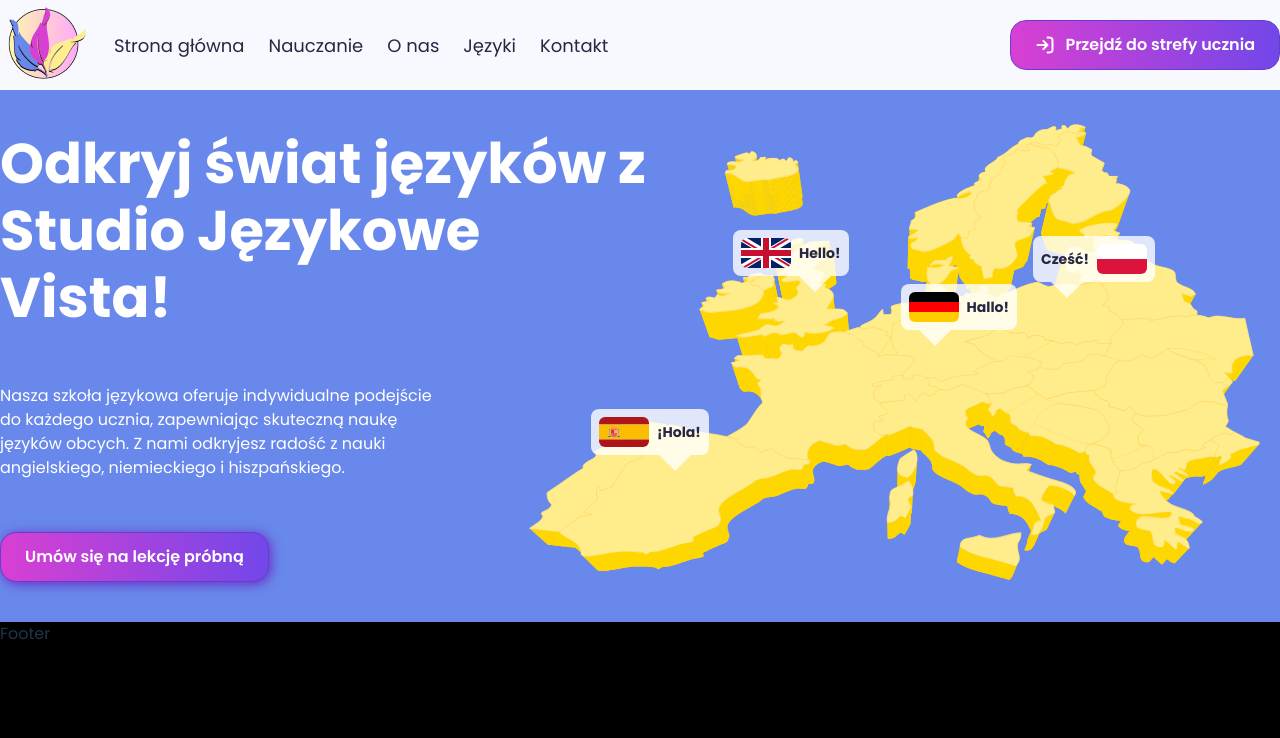
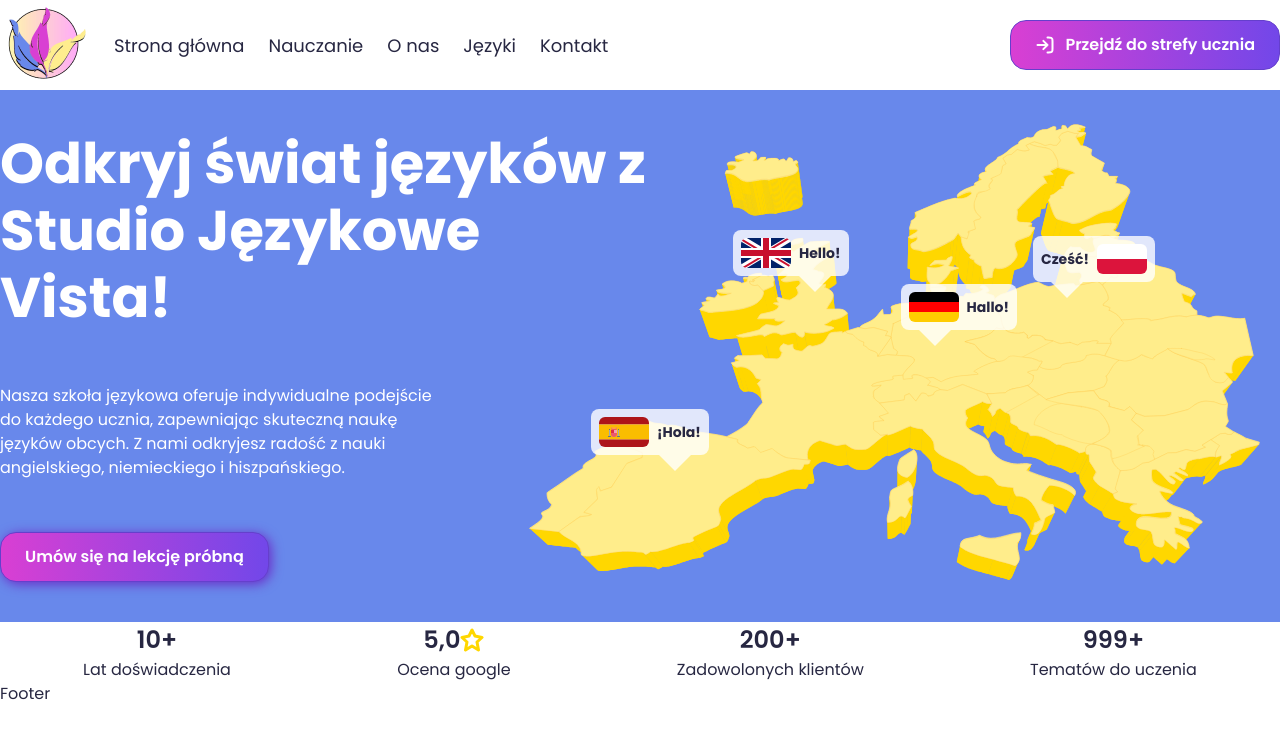
Before and after one commit to MatPaluch/studio-jezykowe-vista, a React (Vite) app: page / in a window 1280 px wide. Shown: the top 738 px of the page. Built offline with nearby package versions, Linux system fonts and the light colour scheme.

Commit message:
scoreboard update

```diff
--- a/src/components/Header/Header.module.css
+++ b/src/components/Header/Header.module.css
@@ -1,5 +1,5 @@
 .header {
-  background-color: GhostWhite;
+  background-color: var(--white);
 }
 
 .navigation {
@@ -39,9 +39,6 @@
 }
 
 .navList > li > a {
-  font-size: 18px;
-  line-height: 150%;
-  color: var(--onyx);
   transition: color 0.2s ease-in-out;
 }
 
--- a/src/components/Header/Header.tsx
+++ b/src/components/Header/Header.tsx
@@ -9,7 +9,7 @@ function Header() {
       <nav className={`${style.navigation}  container`}>
         <ul className={style.navList}>
           <li>
-            <Link to='/' className={style.homePageLink}>
+            <Link to='/'>
               <img
                 className={style.navLogo}
                 src={logo}
@@ -20,21 +20,29 @@ function Header() {
             </Link>
           </li>
           <li>
-            <Link to='/' className={style.homePageLink}>
+            <Link to='/' className='textMedium'>
               Strona główna
             </Link>
           </li>
           <li>
-            <a href='#learning'>Nauczanie</a>
+            <a href='#learning' className='textMedium'>
+              Nauczanie
+            </a>
           </li>
           <li>
-            <a href='#about'>O nas</a>
+            <a href='#about' className='textMedium'>
+              O nas
+            </a>
           </li>
           <li>
-            <a href='#language'>Języki</a>
+            <a href='#language' className='textMedium'>
+              Języki
+            </a>
           </li>
           <li>
-            <a href='#contact'>Kontakt</a>
+            <a href='#contact' className='textMedium'>
+              Kontakt
+            </a>
           </li>
         </ul>
 
--- a/src/components/Hero/Hero.tsx
+++ b/src/components/Hero/Hero.tsx
@@ -1,11 +1,14 @@
 import { Link } from 'react-router';
+
 import style from './Hero.module.css';
 import europeMap from '../../assets/europeMap.svg';
-import CountryMessage from '../CountryMessage/CountryMessage';
 import poland from '../../assets/mini-flag-poland.svg';
 import germany from '../../assets/mini-flag-germany.svg';
 import uk from '../../assets/mini-flag-uk.svg';
 import spain from '../../assets/mini-flag-spain.svg';
+
+import CountryMessage from '../CountryMessage/CountryMessage';
+import Scoreboard from '../Scoreboard/Scoreboard';
 
 function Hero() {
   const handle = (event: React.MouseEvent<HTMLButtonElement>) => {
@@ -42,6 +45,7 @@ function Hero() {
           </CountryMessage>
         </div>
       </div>
+      <Scoreboard exp='10' rate='5,0' clients='200' topics='999' />
     </section>
   );
 }
--- /dev/null
+++ b/src/components/Scoreboard/Scoreboard.module.css
@@ -0,0 +1,24 @@
+.insideBoard {
+  display: flex;
+  justify-content: space-around;
+  align-items: center;
+  background-color: var(--white);
+}
+.element {
+  display: flex;
+  flex-direction: column;
+  align-items: center;
+}
+.headerSpan {
+  font-family: 'Poppins', sans-serif;
+  font-weight: 600;
+  font-size: 24px;
+
+  /* line-height: 36px; */
+  line-height: 1.5;
+  color: #272742;
+}
+.star {
+  display: flex;
+  align-items: stretch;
+}
--- /dev/null
+++ b/src/components/Scoreboard/Scoreboard.tsx
@@ -0,0 +1,40 @@
+import { FunctionComponent } from 'react';
+import star from '../../assets/star.svg';
+import style from './Scoreboard.module.css';
+
+interface ScoreboardProps {
+  exp?: string;
+  rate?: string;
+  clients?: string;
+  topics?: string;
+}
+
+const Scoreboard: FunctionComponent<ScoreboardProps> = ({ exp, rate, clients, topics }) => {
+  return (
+    <div className={`container ${style.board}`}>
+      <div className={style.insideBoard}>
+        <div className={style.element}>
+          <span className={style.headerSpan}>{exp}+</span>
+          <span className={style.textRegular}>Lat doświadczenia</span>
+        </div>
+        <div className={style.element}>
+          <div className={style.star}>
+            <span className={style.headerSpan}>{rate}</span>
+            <img src={star} alt='star' />
+          </div>
+          <span>Ocena google</span>
+        </div>
+        <div className={style.element}>
+          <span className={style.headerSpan}>{clients}+</span>
+          <span>Zadowolonych klientów</span>
+        </div>
+        <div className={style.element}>
+          <span className={style.headerSpan}>{topics}+</span>
+          <span>Tematów do uczenia</span>
+        </div>
+      </div>
+    </div>
+  );
+};
+
+export default Scoreboard;
--- a/src/index.css
+++ b/src/index.css
@@ -6,9 +6,7 @@
   line-height: 1.5;
   font-weight: 400;
 
-  color-scheme: light dark;
   color: #272742;
-  background-color: GhostWhite;
 
   font-synthesis: none;
   text-rendering: optimizeLegibility;
@@ -44,7 +42,6 @@ body {
   flex-direction: column;
   min-width: 320px;
   min-height: 100vh;
-  background-color: #000;
 }
 
 a {
@@ -59,44 +56,7 @@ h1 {
   margin: 0;
 }
 
-.button {
-  display: flex;
-  align-items: center;
-  padding: 12px 24px;
-  width: fit-content;
-
-  font-weight: 600;
-  font-size: 1rem;
-  line-height: 150%;
-  color: var(--white);
-
-  background: var(--button-background);
-  border-radius: 16px;
-  border: 1px solid #653fcc;
-  outline: 3px solid transparent;
-  cursor: pointer;
-  transition: outline-color 0.25s;
-}
-.button:focus,
-.button:focus-visible,
-.button:hover {
-  outline: 3px solid #653fcc;
-}
-
 .container {
   margin: 0 auto;
   max-width: 1280px;
 }
-
-@media (prefers-color-scheme: light) {
-  :root {
-    color: #213547;
-    background-color: #ffffff;
-  }
-  a:hover {
-    color: #747bff;
-  }
-  button {
-    background-color: #f9f9f9;
-  }
-}
--- a/src/index.tsx
+++ b/src/index.tsx
@@ -3,6 +3,8 @@ import { createRoot } from 'react-dom/client';
 import { BrowserRouter } from 'react-router';
 import AppRouter from './pages/AppRouter.tsx';
 import './index.css';
+import './styles/styleText.css';
+import './styles/styleButton.css';
 
 createRoot(document.getElementById('root')!).render(
   <StrictMode>
--- /dev/null
+++ b/src/styles/styleButton.css
@@ -0,0 +1,23 @@
+.button {
+  display: flex;
+  align-items: center;
+  padding: 12px 24px;
+  width: fit-content;
+
+  font-weight: 600;
+  font-size: 1rem;
+  line-height: 150%;
+  color: var(--white);
+
+  background: var(--button-background);
+  border-radius: 16px;
+  border: 1px solid #653fcc;
+  outline: 3px solid transparent;
+  cursor: pointer;
+  transition: outline-color 0.25s;
+}
+.button:focus,
+.button:focus-visible,
+.button:hover {
+  outline: 3px solid #653fcc;
+}
--- /dev/null
+++ b/src/styles/styleText.css
@@ -0,0 +1,27 @@
+.textMedium {
+  font-size: 18px;
+  color: #272742;
+}
+.textRegular {
+  font-size: 16px;
+  color: #272742;
+}
+.textLinks {
+  font-size: 16px;
+  color: #6f46b7;
+}
+.tagline {
+  font-weight: 600;
+  font-size: 24px;
+  color: #272742;
+}
+.taglineSmall {
+  font-weight: 700;
+  font-size: 12px;
+  color: #272742;
+}
+.semiBold {
+  font-weight: 600;
+  font-size: 18px;
+  color: #272742;
+}
```
Also changed, not shown: src/components/Scorebar/Scorebar.tsx (deleted, +0 -39 lines), src/components/Scorebar/Scorebar.module.css (deleted).
